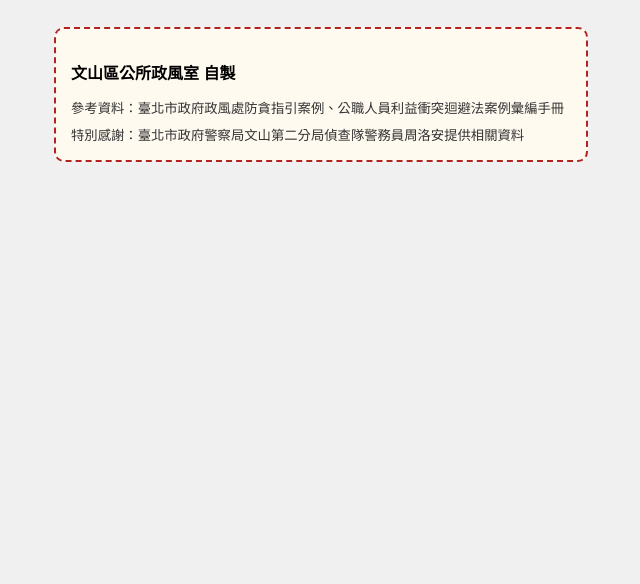
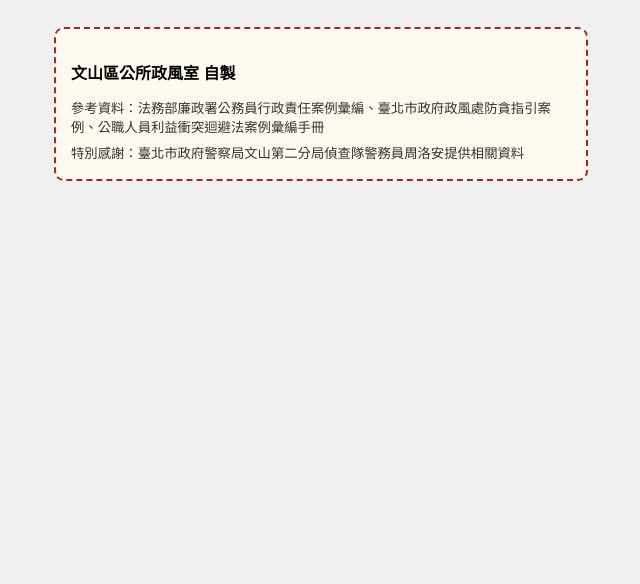
Before and after one commit to ws20252026/drawlots, a website: page index.html in a window 1280 px wide. Shown: the part 256-840 px from the top of the page, without its empty margins (319-959 px from the left). Drawn offline with Linux system fonts and the light colour scheme.

Commit message:
Update index.html

```diff
--- a/index.html
+++ b/index.html
@@ -27,7 +27,7 @@
     <!-- 移出到結果區塊外，使其固定顯示 -->
     <div class="footer-box">
         <p><b>文山區公所政風室 自製</b></p>
-        <small>參考資料：臺北市政府政風處防貪指引案例、公職人員利益衝突迴避法案例彙編手冊</small>
+        <small>參考資料：法務部廉政署公務員行政責任案例彙編、臺北市政府政風處防貪指引案例、公職人員利益衝突迴避法案例彙編手冊</small>
         <small>特別感謝：臺北市政府警察局文山第二分局偵查隊警務員周洛安提供相關資料</small>
     </div>
 
```
